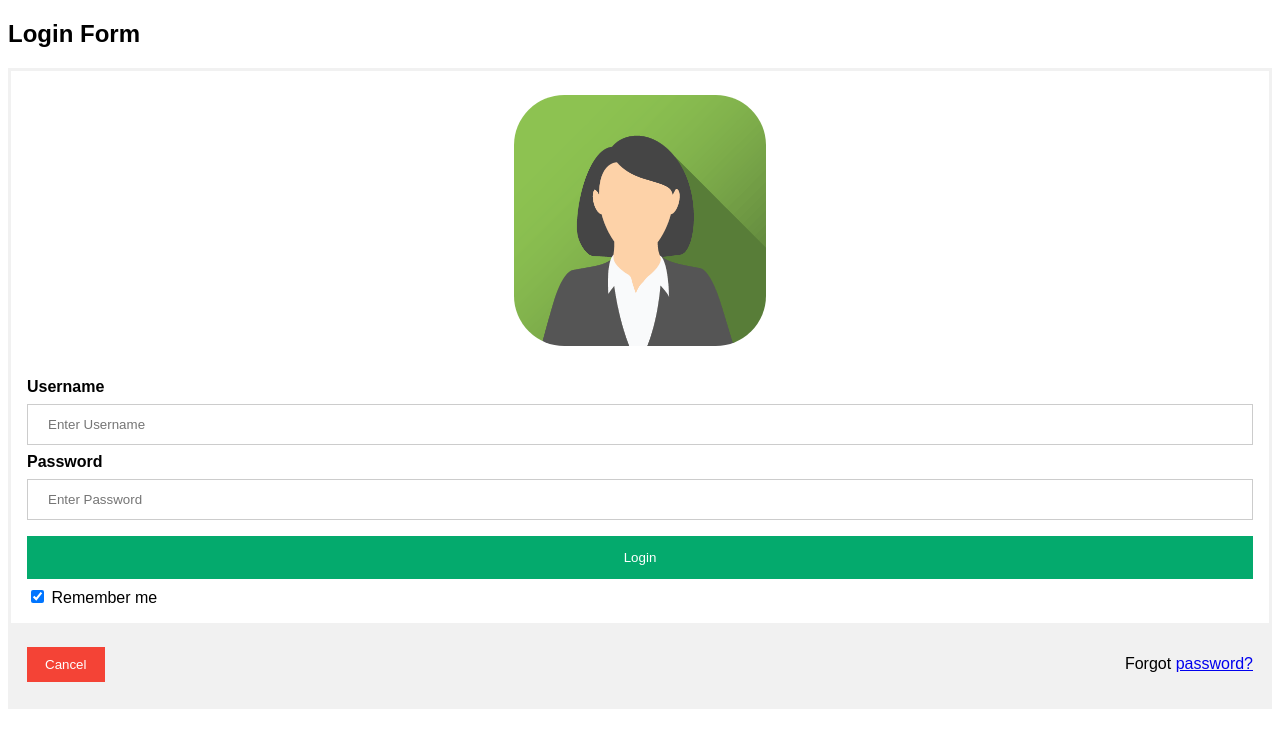
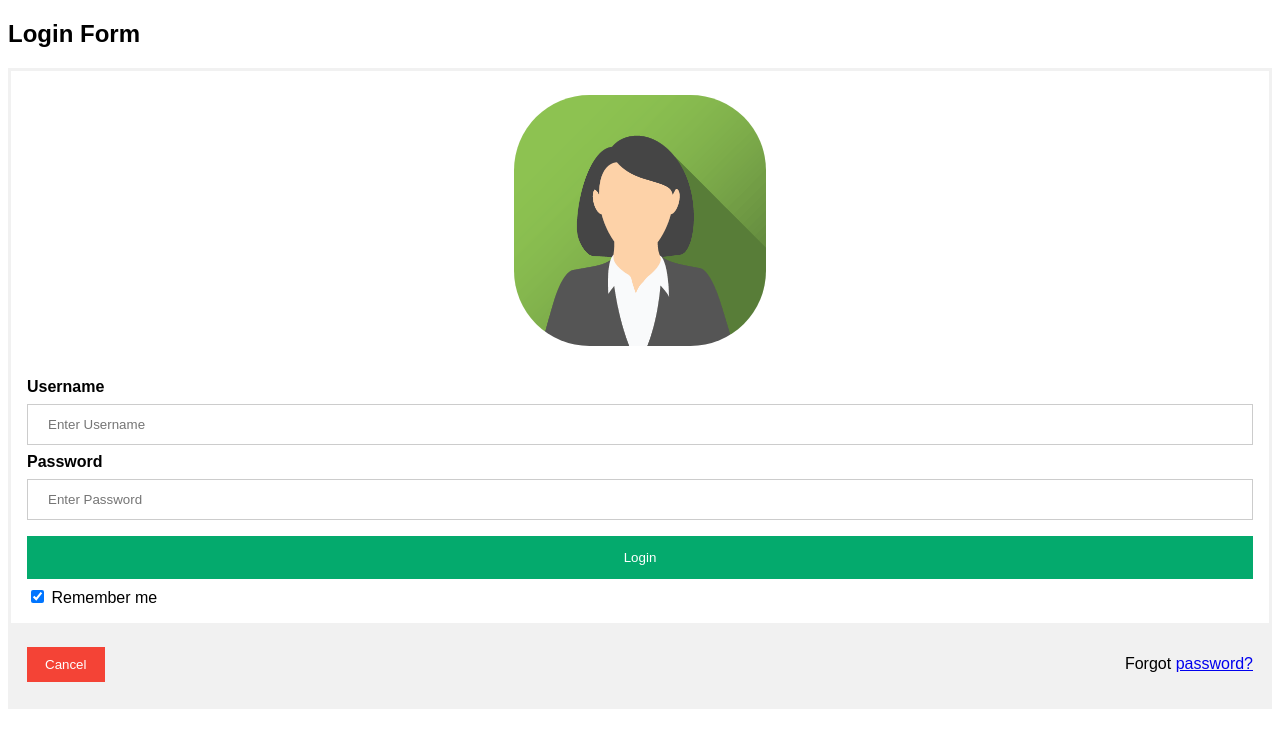
Before and after one commit to sivanikhitha/login, a plain HTML site: page index.html in a window 1280 px wide. Drawn offline with Linux system fonts and the light colour scheme.

Commit message:
create index page by size change

```diff
--- a/index.html
+++ b/index.html
@@ -42,7 +42,7 @@ button:hover {
 
 img.avatar {
   width: 20%;
-  border-radius: 20%;
+  border-radius: 30%;
 }
 
 .container {
```
